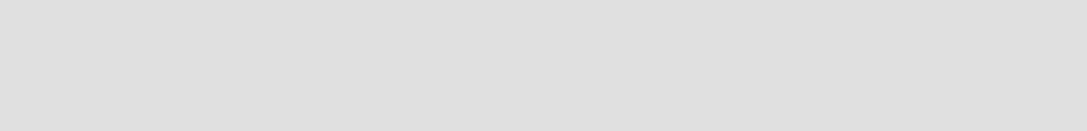
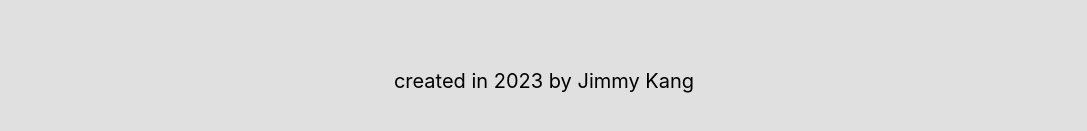
Before and after one commit to sjimmykang/med-tracker-app, a React (Create React App) app: page / in a window 1280 px wide. Shown: the part 573-704 px from the top of the page, without its empty margins (96-1183 px from the left). Built offline with nearby package versions, Linux system fonts and the light colour scheme; no server answers; the database is empty.

Commit message:
adding footer

```diff
--- a/src/App.css
+++ b/src/App.css
@@ -135,6 +135,9 @@ a p:focus {
   border-bottom: 2px solid black;
 }
 
+.allView {
+  margin-bottom: 3rem;
+}
 
 .today {
   color: rgb(180, 7, 193);
@@ -179,3 +182,8 @@ a p:focus {
   margin-bottom: 0.5rem;
 
 }
+
+footer {
+  margin: 1rem;
+  text-align: center;
+}
--- a/src/App.js
+++ b/src/App.js
@@ -27,6 +27,10 @@ function App() {
                 <Route path='*' element={ <ErrorPage />} />
 
             </Routes>
+
+            <footer>
+                <p>created in 2023 by Jimmy Kang</p>
+            </footer>
         </div>
     );
 }
--- a/src/Components/AllView.js
+++ b/src/Components/AllView.js
@@ -123,7 +123,7 @@ const AllView = () => {
     }, []);
 
     return (
-        <div>
+        <div className='allView'>
             <form onSubmit={handleSubmit}>
                 <label htmlFor='medicine'>Add a new medicine to track</label>
                 <div className='inputContainer'>
```
